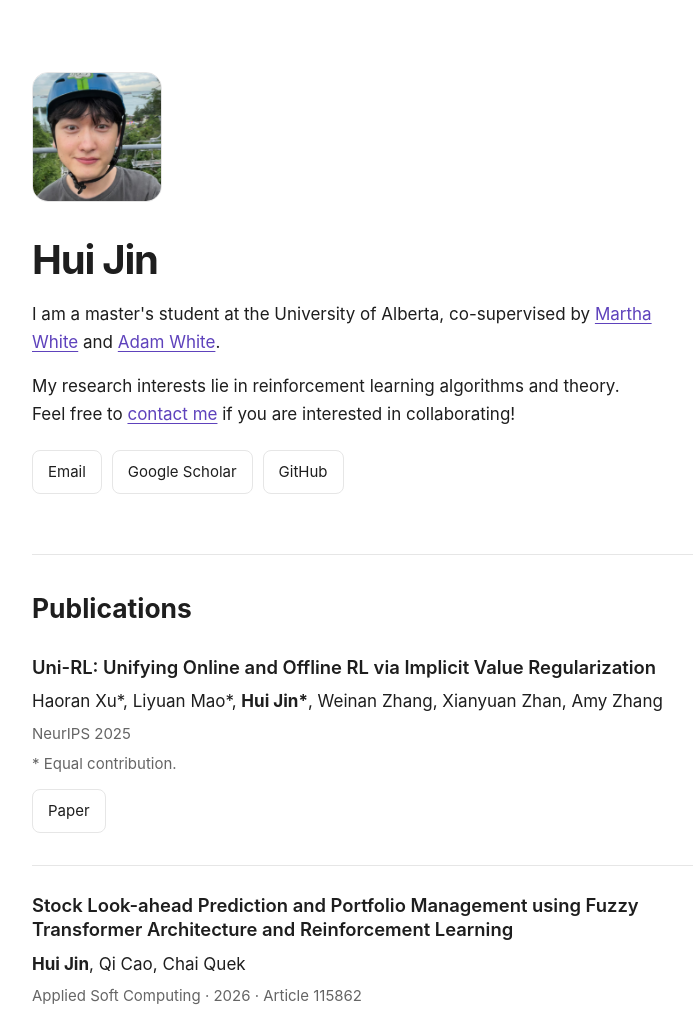
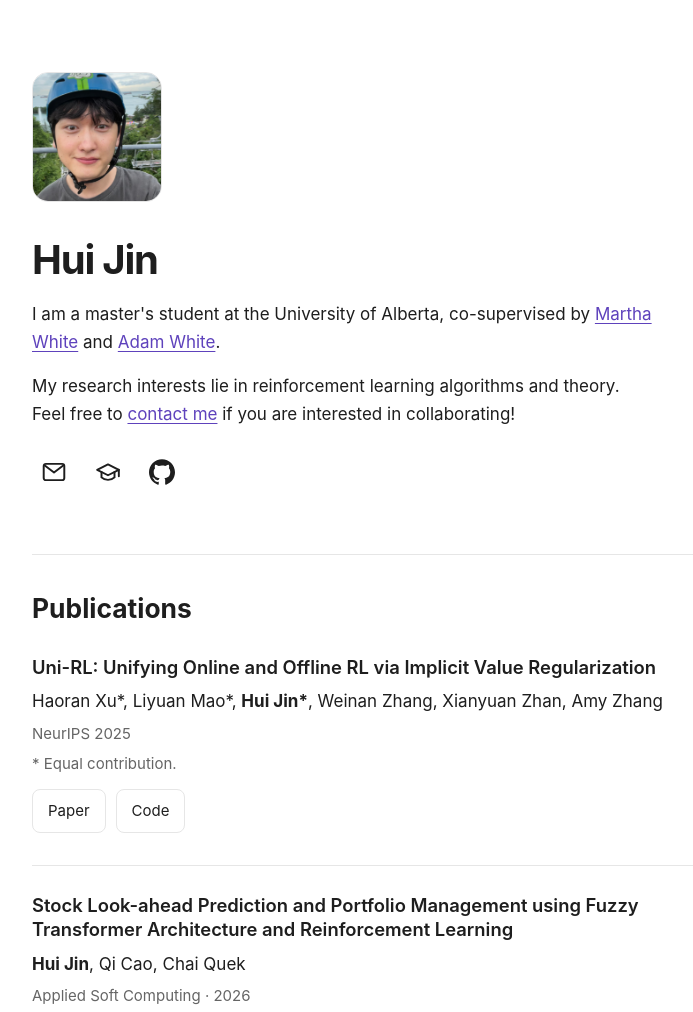
Before and after one commit to huijinrl/huijinrl.github.io, a plain HTML site: page index.html in a window 1280 px wide. Shown: the top 1012 px of the page, without its empty margins (268-961 px from the left). Drawn offline with Linux system fonts and the light colour scheme.

Commit message:
Update index.html

```diff
--- a/index.html
+++ b/index.html
@@ -5,6 +5,7 @@
   <meta name="viewport" content="width=device-width, initial-scale=1">
   <title>Hui Jin | Academic Homepage</title>
   <meta name="description" content="Hui Jin is a master's student at the University of Alberta, interested in reinforcement learning algorithms and theory.">
+
   <style>
     :root {
       --text: #1e1e1e;
@@ -12,7 +13,11 @@
       --border: #e6e6e6;
       --accent: #5e42bc;
     }
-    * { box-sizing: border-box; }
+
+    * {
+      box-sizing: border-box;
+    }
+
     body {
       margin: 0;
       background: #fff;
@@ -20,87 +25,321 @@
       font: 17px/1.65 -apple-system, BlinkMacSystemFont, "Segoe UI", sans-serif;
       overflow-wrap: anywhere;
     }
-    main { max-width: 728px; margin: auto; padding: 72px 24px; }
-    h1, h2, h3 { line-height: 1.3; }
-    h1 { font-size: 2.5rem; letter-spacing: -0.03em; margin: 24px 0 14px; }
-    h2 { font-size: 1.65rem; margin: 0 0 30px; }
-    h3 { font-size: 1.15rem; font-weight: 600; margin: 0 0 8px; }
-    p { margin: 0 0 16px; }
-    a { color: var(--accent); text-underline-offset: 3px; }
-    a:hover { text-decoration: underline; }
-    a:focus-visible { outline: 3px solid var(--accent); outline-offset: 4px; }
+
+    main {
+      max-width: 728px;
+      margin: auto;
+      padding: 72px 24px;
+    }
+
+    h1, h2, h3 {
+      line-height: 1.3;
+    }
+
+    h1 {
+      font-size: 2.5rem;
+      letter-spacing: -0.03em;
+      margin: 24px 0 14px;
+    }
+
+    h2 {
+      font-size: 1.65rem;
+      margin: 0 0 30px;
+    }
+
+    h3 {
+      font-size: 1.15rem;
+      font-weight: 600;
+      margin: 0 0 8px;
+    }
+
+    p {
+      margin: 0 0 16px;
+    }
+
+    a {
+      color: var(--accent);
+      text-underline-offset: 3px;
+    }
+
+    a:hover {
+      text-decoration: underline;
+    }
+
+    a:focus-visible {
+      outline: 3px solid var(--accent);
+      outline-offset: 4px;
+    }
+
     .portrait {
-      width: 130px; height: 130px; border-radius: 16px;
-      border: 1px solid var(--border); object-fit: cover;
+      width: 130px;
+      height: 130px;
+      border-radius: 16px;
+      border: 1px solid var(--border);
+      object-fit: cover;
     }
-    .initials {
-      display: grid; place-items: center; background: #f5f5f5;
-      color: var(--muted); font-size: 2rem;
+
+    .bio {
+      max-width: 620px;
     }
-    .bio { max-width: 620px; }
-    .links { display: flex; flex-wrap: wrap; gap: 10px; margin-top: 22px; }
+
+    .links {
+      display: flex;
+      flex-wrap: wrap;
+      gap: 10px;
+      margin-top: 22px;
+    }
+
+    .profile-link {
+      display: inline-flex;
+      align-items: center;
+      justify-content: center;
+      width: 44px;
+      height: 44px;
+      border-radius: 8px;
+      color: var(--text);
+      text-decoration: none;
+      transition: color 150ms ease, background-color 150ms ease;
+    }
+
+    .profile-link:hover {
+      color: var(--accent);
+      background: #e5e1f4;
+      text-decoration: none;
+    }
+
+    .profile-link svg {
+      display: block;
+      width: 26px;
+      height: 26px;
+    }
+
     .button {
-      display: inline-flex; align-items: center; justify-content: center;
-      min-height: 44px; padding: 7px 15px; border: 1px solid var(--border);
-      border-radius: 8px; color: var(--text); text-decoration: none;
+      display: inline-flex;
+      align-items: center;
+      justify-content: center;
+      min-height: 44px;
+      padding: 7px 15px;
+      border: 1px solid var(--border);
+      border-radius: 8px;
+      color: var(--text);
+      text-decoration: none;
       font-size: 0.9375rem;
     }
-    .button:hover { background: #e5e1f4; border-color: #8e7bd0; text-decoration: none; }
-    .publications { margin-top: 60px; padding-top: 36px; border-top: 1px solid var(--border); }
-    .paper + .paper { margin-top: 32px; padding-top: 28px; border-top: 1px solid var(--border); }
-    .authors, .venue { margin-bottom: 6px; }
-    .venue, .note { color: var(--muted); font-size: 0.9375rem; }
-    .note { margin-bottom: 6px; }
-    .paper .links { margin-top: 12px; }
+
+    .button:hover {
+      background: #e5e1f4;
+      border-color: #8e7bd0;
+      text-decoration: none;
+    }
+
+    .publications {
+      margin-top: 60px;
+      padding-top: 36px;
+      border-top: 1px solid var(--border);
+    }
+
+    .paper + .paper {
+      margin-top: 32px;
+      padding-top: 28px;
+      border-top: 1px solid var(--border);
+    }
+
+    .authors, .venue {
+      margin-bottom: 6px;
+    }
+
+    .venue, .note {
+      color: var(--muted);
+      font-size: 0.9375rem;
+    }
+
+    .note {
+      margin-bottom: 6px;
+    }
+
+    .paper .links {
+      margin-top: 12px;
+    }
+
     @media (max-width: 520px) {
-      main { padding: 40px 20px; }
-      h1 { font-size: 2rem; }
-      .publications { margin-top: 44px; }
+      main {
+        padding: 40px 20px;
+      }
+
+      h1 {
+        font-size: 2rem;
+      }
+
+      .publications {
+        margin-top: 44px;
+      }
     }
   </style>
 </head>
+
 <body>
   <main>
     <header>
-      <img class="portrait" src="photo.jpg" alt="Hui Jin" width="130" height="130">
+      <img
+        class="portrait"
+        src="photo.jpg"
+        alt="Hui Jin"
+        width="130"
+        height="130"
+      >
+
       <h1>Hui Jin</h1>
+
       <div class="bio">
-        <p>I am a master's student at the University of Alberta,
+        <p>
+          I am a master's student at the University of Alberta,
           co-supervised by
-          <a href="https://marthawhite.ca/" target="_blank" rel="noopener noreferrer">Martha White</a>
+          <a
+            href="https://marthawhite.ca/"
+            target="_blank"
+            rel="noopener noreferrer"
+          >Martha White</a>
           and
-          <a href="https://adamwhite.ca/" target="_blank" rel="noopener noreferrer">Adam White</a>.</p>
-        <p>My research interests lie in reinforcement learning algorithms and theory.
+          <a
+            href="https://adamwhite.ca/"
+            target="_blank"
+            rel="noopener noreferrer"
+          >Adam White</a>.
+        </p>
+
+        <p>
+          My research interests lie in reinforcement learning algorithms and theory.
           Feel free to <a href="mailto:hjin9@ualberta.ca">contact me</a>
-          if you are interested in collaborating!</p>
+          if you are interested in collaborating!
+        </p>
       </div>
-      <div class="links" aria-label="Contact and profiles">
-        <a class="button" href="mailto:hjin9@ualberta.ca">Email</a>
-        <a class="button" href="https://scholar.google.com/citations?user=yec0LQoAAAAJ&amp;hl=en" target="_blank" rel="noopener noreferrer">Google Scholar</a>
-        <a class="button" href="https://github.com/huijinrl" target="_blank" rel="noopener noreferrer">GitHub</a>
-      </div>
+
+      <nav class="links" aria-label="Contact and profiles">
+        <!-- Email -->
+        <a
+          class="profile-link"
+          href="mailto:hjin9@ualberta.ca"
+          aria-label="Email"
+          title="Email"
+        >
+          <svg
+            viewBox="0 0 24 24"
+            fill="none"
+            stroke="currentColor"
+            stroke-width="1.8"
+            stroke-linecap="round"
+            stroke-linejoin="round"
+            aria-hidden="true"
+            focusable="false"
+          >
+            <rect x="2.5" y="4.5" width="19" height="15" rx="2"></rect>
+            <path d="m3.5 6 8.5 6.5L20.5 6"></path>
+          </svg>
+        </a>
+
+        <!-- Google Scholar: graduation-cap icon -->
+        <a
+          class="profile-link"
+          href="https://scholar.google.com/citations?user=yec0LQoAAAAJ&amp;hl=en"
+          target="_blank"
+          rel="noopener noreferrer"
+          aria-label="Google Scholar"
+          title="Google Scholar"
+        >
+          <svg
+            viewBox="0 0 24 24"
+            fill="none"
+            stroke="currentColor"
+            stroke-width="1.8"
+            stroke-linecap="round"
+            stroke-linejoin="round"
+            aria-hidden="true"
+            focusable="false"
+          >
+            <path d="M22 10 12 5 2 10l10 5 10-5Z"></path>
+            <path d="M6 12v5c3 3 9 3 12 0v-5"></path>
+            <path d="M22 10v6"></path>
+          </svg>
+        </a>
+
+        <!-- GitHub -->
+        <a
+          class="profile-link"
+          href="https://github.com/huijinrl"
+          target="_blank"
+          rel="noopener noreferrer"
+          aria-label="GitHub"
+          title="GitHub"
+        >
+          <svg
+            viewBox="0 0 24 24"
+            fill="currentColor"
+            aria-hidden="true"
+            focusable="false"
+          >
+            <path d="M12 .297C5.37.297 0 5.67 0 12.297c0 5.303 3.438 9.8 8.205 11.385.6.113.82-.258.82-.577 0-.285-.01-1.04-.015-2.04-3.338.724-4.043-1.61-4.043-1.61-.546-1.387-1.333-1.756-1.333-1.756-1.09-.745.083-.729.083-.729 1.205.084 1.838 1.237 1.838 1.237 1.07 1.835 2.809 1.305 3.495.998.108-.776.418-1.305.762-1.605-2.665-.305-5.467-1.334-5.467-5.93 0-1.31.467-2.38 1.235-3.22-.135-.303-.54-1.523.105-3.176 0 0 1.005-.322 3.3 1.23a11.5 11.5 0 0 1 3-.405c1.02.005 2.045.138 3 .405 2.28-1.552 3.285-1.23 3.285-1.23.645 1.653.24 2.873.12 3.176.765.84 1.23 1.91 1.23 3.22 0 4.61-2.805 5.625-5.475 5.92.42.36.81 1.096.81 2.22 0 1.606-.015 2.896-.015 3.286 0 .315.21.69.825.57C20.565 22.092 24 17.592 24 12.297c0-6.627-5.373-12-12-12"></path>
+          </svg>
+        </a>
+      </nav>
     </header>
 
     <section class="publications" aria-labelledby="publications-heading">
       <h2 id="publications-heading">Publications</h2>
 
       <article class="paper">
-        <h3>Uni-RL: Unifying Online and Offline RL via Implicit Value Regularization</h3>
-        <p class="authors">Haoran Xu*, Liyuan Mao*, <strong>Hui Jin*</strong>, Weinan Zhang, Xianyuan Zhan, Amy Zhang</p>
+        <h3>
+          Uni-RL: Unifying Online and Offline RL via Implicit Value Regularization
+        </h3>
+
+        <p class="authors">
+          Haoran Xu*, Liyuan Mao*, <strong>Hui Jin*</strong>,
+          Weinan Zhang, Xianyuan Zhan, Amy Zhang
+        </p>
+
         <p class="venue">NeurIPS 2025</p>
         <p class="note">* Equal contribution.</p>
+
         <div class="links">
-          <a class="button" href="https://proceedings.neurips.cc/paper_files/paper/2025/hash/c0f721d329c1a10546869c783e866fb7-Abstract-Conference.html" target="_blank" rel="noopener noreferrer">Paper</a>
+          <a
+            class="button"
+            href="https://proceedings.neurips.cc/paper_files/paper/2025/hash/c0f721d329c1a10546869c783e866fb7-Abstract-Conference.html"
+            target="_blank"
+            rel="noopener noreferrer"
+          >Paper</a>
+
+          <a
+            class="button"
+            href="https://github.com/huijinrl/uni-rl"
+            target="_blank"
+            rel="noopener noreferrer"
+          >Code</a>
         </div>
       </article>
 
       <article class="paper">
-        <h3>Stock Look-ahead Prediction and Portfolio Management using Fuzzy Transformer Architecture and Reinforcement Learning</h3>
-        <p class="authors"><strong>Hui Jin</strong>, Qi Cao, Chai Quek</p>
-        <p class="venue">Applied Soft Computing · 2026 · Article 115862</p>
-        <p class="note">Work conducted in 2024 at Nanyang Technological University.</p>
+        <h3>
+          Stock Look-ahead Prediction and Portfolio Management using
+          Fuzzy Transformer Architecture and Reinforcement Learning
+        </h3>
+
+        <p class="authors">
+          <strong>Hui Jin</strong>, Qi Cao, Chai Quek
+        </p>
+
+        <p class="venue">Applied Soft Computing · 2026</p>
+
+        <p class="note">
+          Work conducted in 2024 at Nanyang Technological University.
+        </p>
+
         <div class="links">
-          <a class="button" href="https://www.sciencedirect.com/science/article/pii/S1568494626013104" target="_blank" rel="noopener noreferrer">Paper</a>
+          <a
+            class="button"
+            href="https://www.sciencedirect.com/science/article/pii/S1568494626013104"
+            target="_blank"
+            rel="noopener noreferrer"
+          >Paper</a>
         </div>
       </article>
     </section>
```
